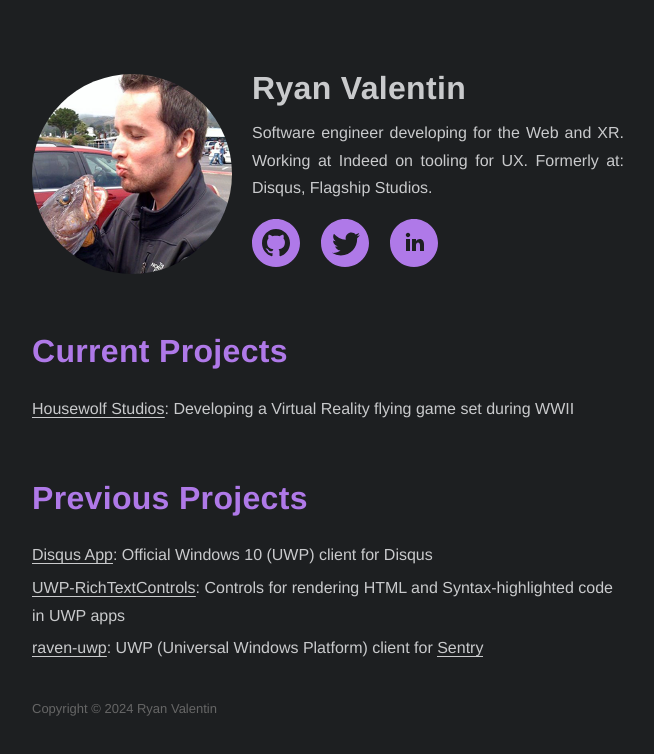
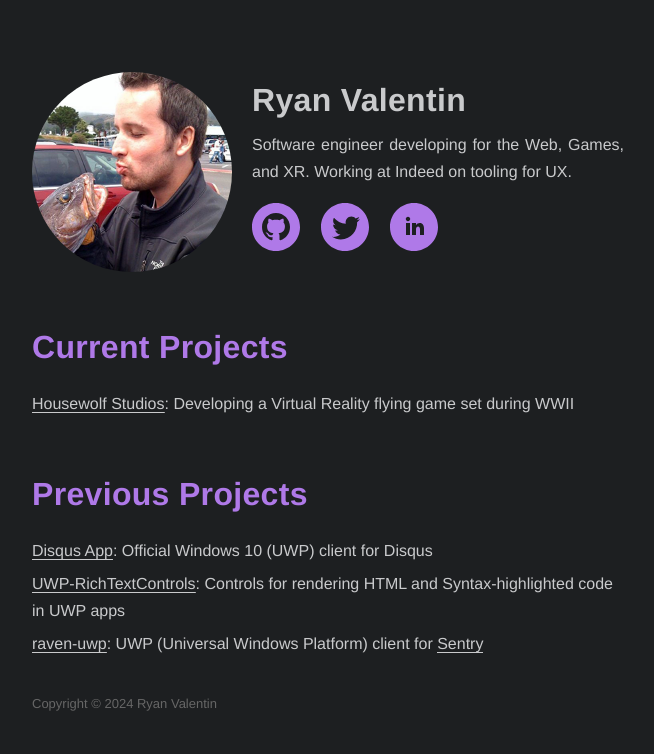
Before and after one commit to ryanvalentin/ryanvalentin.github.io, a plain HTML site: page index.html in a window 1280 px wide. Shown: the whole page, without its empty margins (312-966 px from the left). Drawn offline with Linux system fonts and the light colour scheme.

Commit message:
Update index.html

```diff
--- a/index.html
+++ b/index.html
@@ -30,8 +30,7 @@
             <div id="logo" style="background-image: url(images/logo.png);"></div>
             <div id="title">
                 <h1>Ryan Valentin</h1>
-                <p>Software engineer developing for the Web and XR. Working at Indeed on tooling for UX.
-                    Formerly at: Disqus, Flagship Studios.</p>
+                <p>Software engineer developing for the Web, Games, and XR. Working at Indeed on tooling for UX.</p>
                 <ul id="sociallinks">
                     <li>
                         <a class="icon" target="_blank" rel="noopener noreferrer" href="https://github.com/ryanvalentin/" title="github">
```
